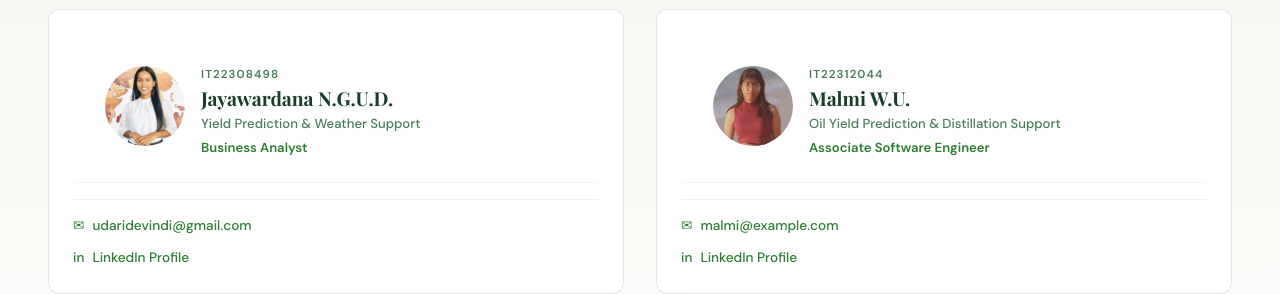
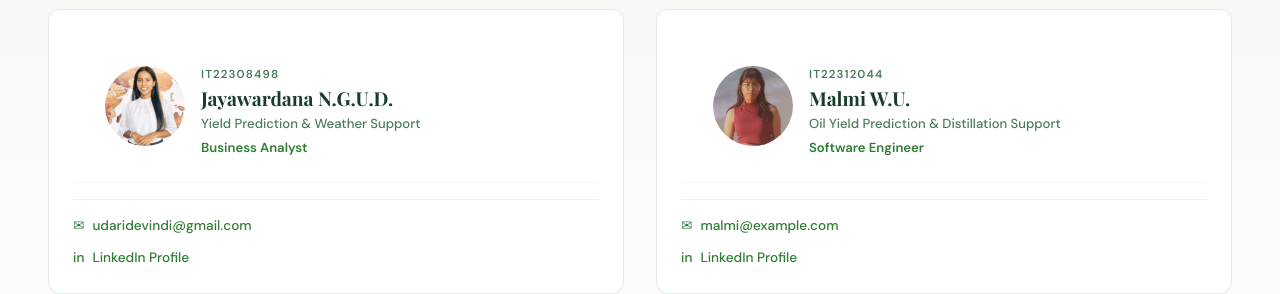
Before and after one commit to malmiwithanage/cinogrow, a Next.js app in the folder my-app/: page / in a window 1280 px wide. Shown: the part 7080-7374 px from the top of the page. Built offline with nearby package versions, Linux system fonts and the light colour scheme; a web font is replaced by a local one.

Commit message:
fix: update job title for Malmi W.U. from Associate Software Engineer to Software Engineer

```diff
--- a/my-app/app/page.tsx
+++ b/my-app/app/page.tsx
@@ -43,7 +43,7 @@ export default function Home() {
       id: "IT22312044",
       name: "Malmi W.U.",
       role: "Oil Yield Prediction & Distillation Support",
-      jobTitle: "Associate Software Engineer",
+      jobTitle: "Software Engineer",
       image: "/assets/Malmi.png",
       email: "malmi@example.com",
       linkedin: "https://www.linkedin.com/in/malmi-withanage/",
```
